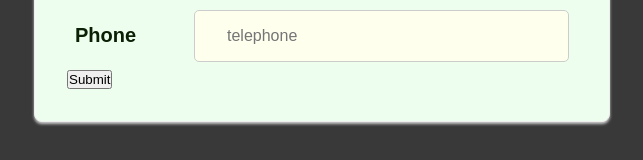
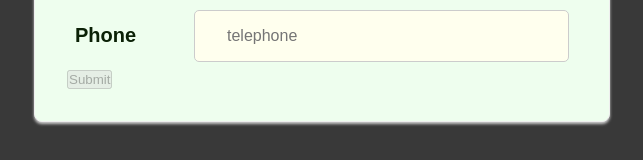
Before and after one commit to flyjwayur/React-Form-Playground, a React (Create React App) app: page / in a window 1280 px wide. Shown: the part 492-652 px from the top of the page, without its empty margins (318-961 px from the left). Built offline with nearby package versions, Linux system fonts and the light colour scheme.

Commit message:
Make submit button able when all inputs are valid

```diff
--- a/src/components/SignUpForm/SignUpForm.js
+++ b/src/components/SignUpForm/SignUpForm.js
@@ -23,7 +23,7 @@ const SignUpForm = props => {
     email: "Email must be a valid address, e.g. example@example.com",
     password:
       "Password must be alphanumeric (@, _ and - are also allowed) and between 6 - 20 characters",
-    phone: "A valid Telephone number (11 digits)"
+    phone: "A valid Telephone number (10 digits)"
   };
 
   const displayTypeHints = inputType => {
@@ -33,7 +33,18 @@ const SignUpForm = props => {
     return null;
   };
 
-  displayTypeHints();
+  const ableSubmitButton = () => {
+    /* button disable=false make button clickable
+       when all inputs are valid submit button will be able to click */
+    return !(
+        regexValid["firstName"] &&
+        regexValid["lastName"] &&
+        regexValid["userName"] &&
+        regexValid["email"] &&
+        regexValid["password"] &&
+        regexValid["phone"]
+      )
+  };
 
   return (
     <div className="FormFieldwrapper">
@@ -98,7 +109,9 @@ const SignUpForm = props => {
           onChange={handleInputs}
         />
         <p>{displayTypeHints("phone")}</p>
-        <button>Submit</button>
+        <button type="submit" disabled={ableSubmitButton()}>
+          Submit
+        </button>
       </form>
     </div>
   );
--- a/src/containers/App.js
+++ b/src/containers/App.js
@@ -23,7 +23,7 @@ class App extends Component {
       phone: ""
     },
     regexValid: {
-      fistName: null,
+      fisrtName: null,
       lastName: null,
       userName: null,
       email: null,
```
